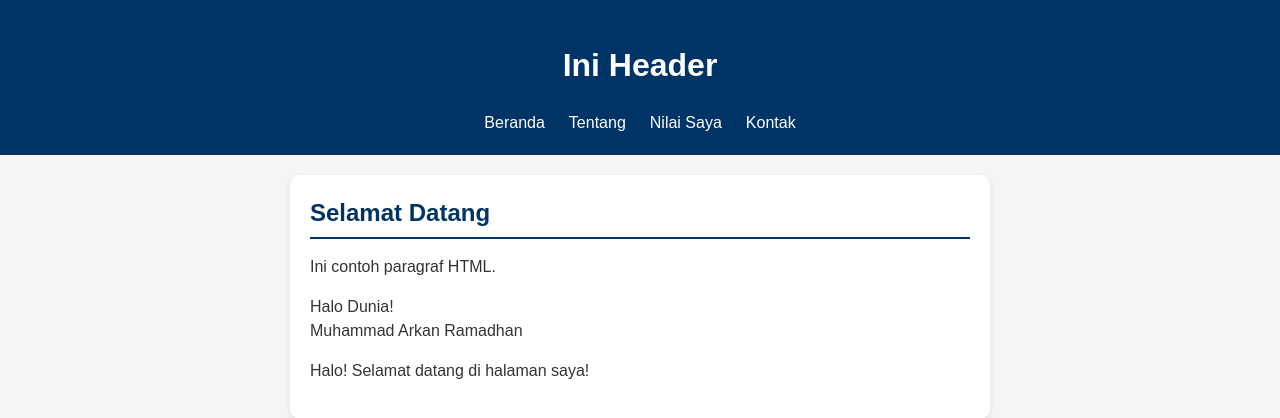
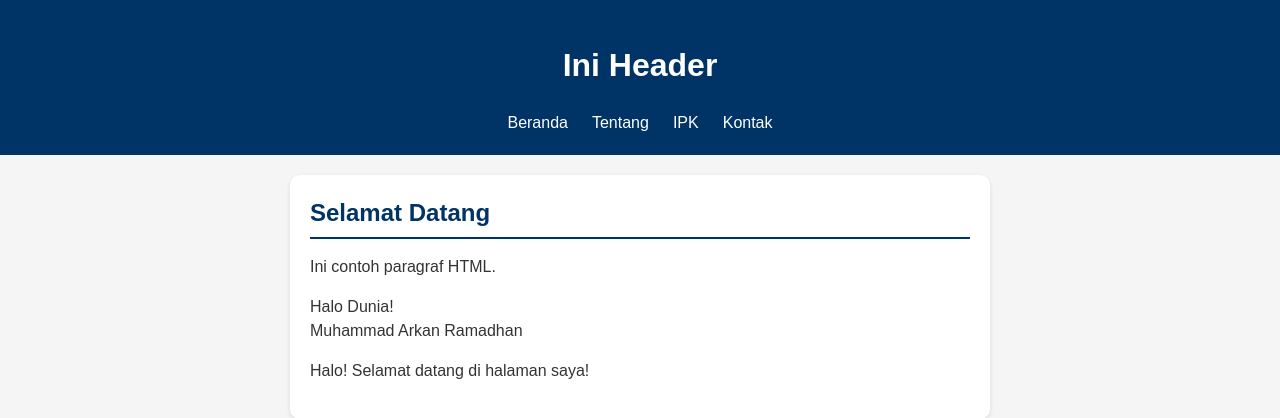
Before and after one commit to ArkanRequiem7/2511500056-PWB-TI1B-2526O, a PHP site: page /pertemuan-06/index.php in a window 1280 px wide. Shown: the top 418 px of the page. Run offline with PHP 8.4, Linux system fonts and the light colour scheme.

Commit message:
membuat section ipk dan styling section ipk

```diff
--- a/pertemuan-06/index.php
+++ b/pertemuan-06/index.php
@@ -20,7 +20,7 @@
         <ul>
           <li><a href="#home">Beranda</a></li>
           <li><a href="#about">Tentang</a></li>
-          <li><a href="#ipk">Nilai Saya</a></li>
+          <li><a href="#ipk">IPK</a></li>
           <li><a href="#contact">Kontak</a></li>
         </ul>
       </nav>
```
